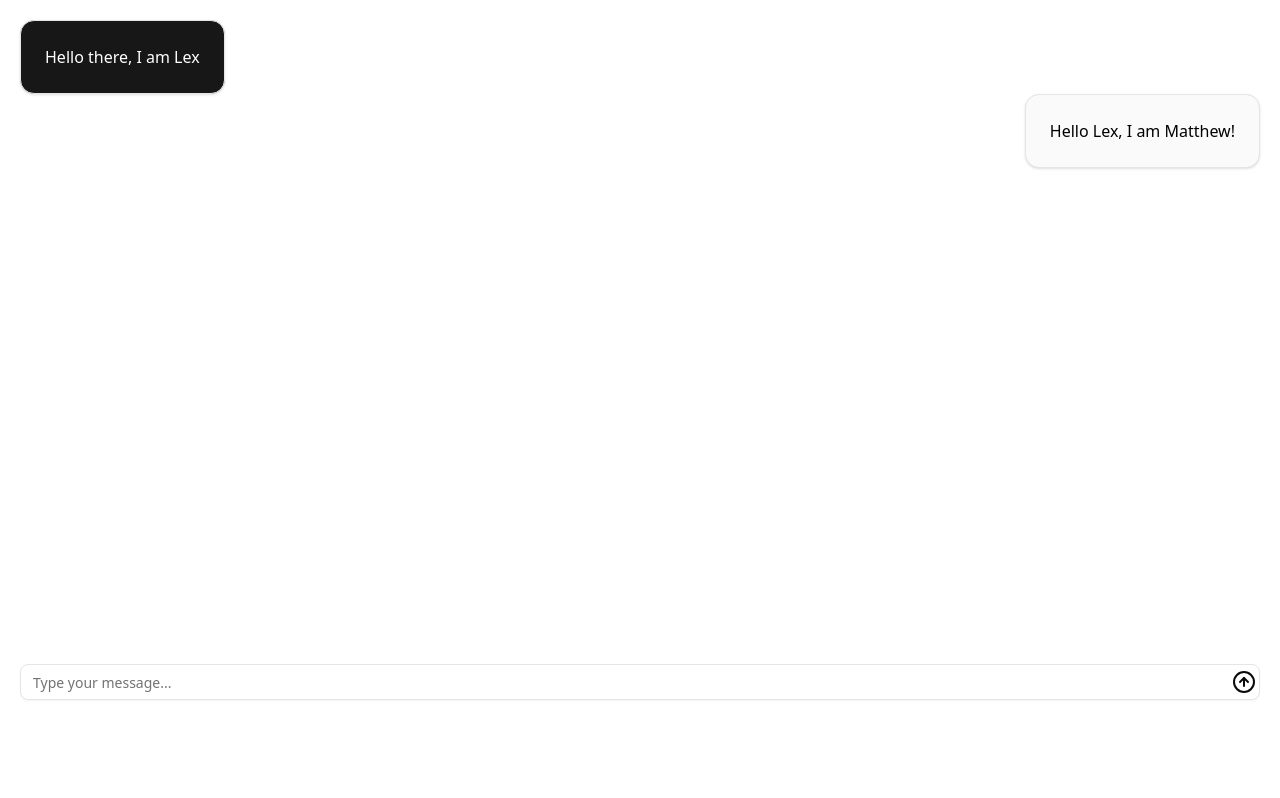
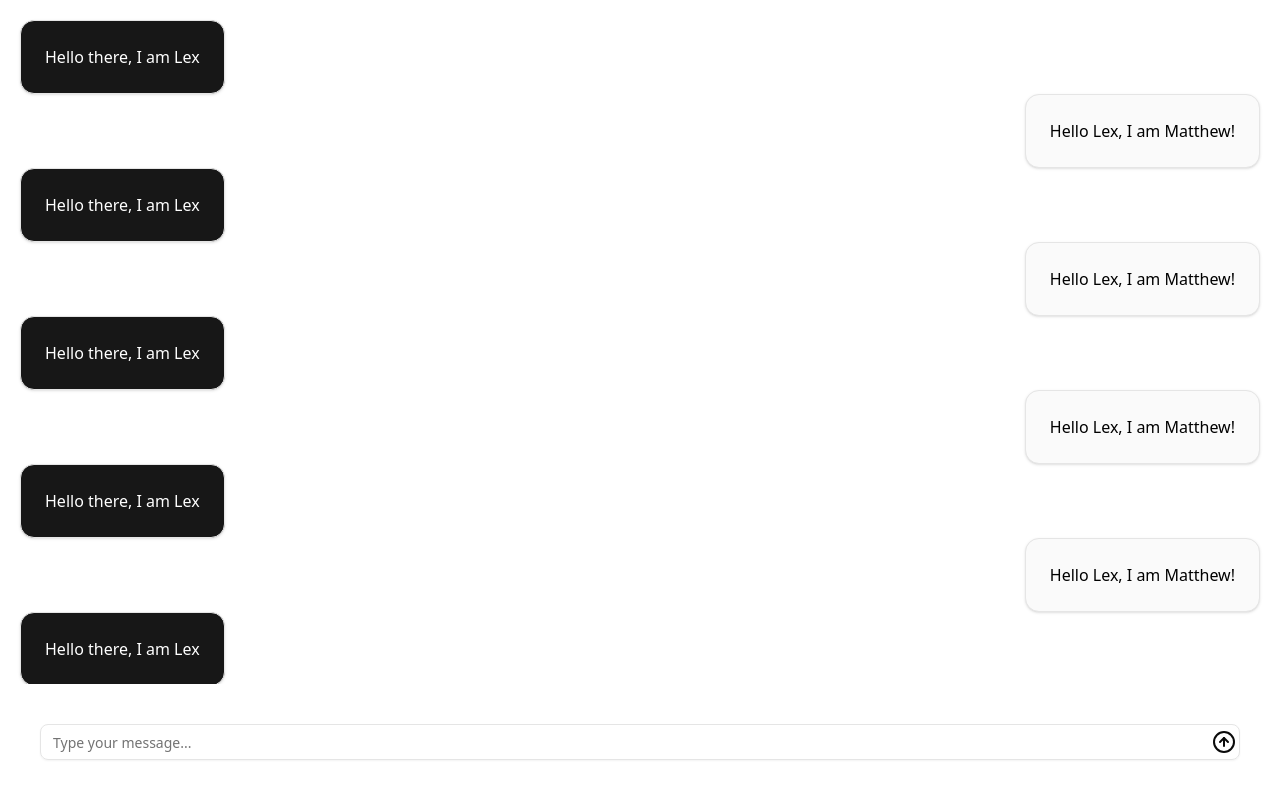
Before and after one commit to gmatt20/lexicon, a Next.js app in the folder client/: page / in a window 1280 px wide. Shown: the top 798 px of the page. Built offline with nearby package versions, Linux system fonts and the light colour scheme.

Commit message:
separated into components

```diff
--- a/client/app/page.tsx
+++ b/client/app/page.tsx
@@ -1,32 +1,15 @@
 import { Input } from "@/components/ui/input";
-import {
-  Card,
-  CardContent,
-} from "@/components/ui/card";
-
+import ChatBubble from "@/components/ChatBubble";
 
 export default function Home() {
   return (
     <div className="h-screen w-screen">
-      <div className="p-5">
-        <div className="flex flex-col justify-between">
-          <div className="flex justify-start">
-            <Card className="bg-primary text-white w-fit">
-              <CardContent>
-                <p>Hello there, I am Lex</p>
-              </CardContent>
-            </Card>
-          </div>
-          <div className="flex justify-end">
-            <Card className="bg-primary-foreground text-black w-fit">
-              <CardContent>
-                <p>Hello Lex, I am Matthew!</p>
-              </CardContent>
-            </Card>
-          </div>
-        </div>
+      <div className="p-5 pb-32">
+        {[...Array(20)].map((_, i) => (
+          <ChatBubble key={i} />
+        ))}
       </div>
-      <div className="fixed bottom-20 w-full">
+      <div className="fixed bottom-0 w-full bg-white p-5">
         <Input type="email" placeholder="Type your message..." />
       </div>
     </div>
--- a/client/components/ChatBubble.tsx
+++ b/client/components/ChatBubble.tsx
@@ -0,0 +1,22 @@
+import { Card, CardContent } from "@/components/ui/card";
+
+export default function ChatBubble() {
+  return (
+    <div className="flex flex-col justify-between">
+      <div className="flex justify-start">
+        <Card className="bg-primary text-white w-fit">
+          <CardContent>
+            <p>Hello there, I am Lex</p>
+          </CardContent>
+        </Card>
+      </div>
+      <div className="flex justify-end">
+        <Card className="bg-primary-foreground text-black w-fit">
+          <CardContent>
+            <p>Hello Lex, I am Matthew!</p>
+          </CardContent>
+        </Card>
+      </div>
+    </div>
+  );
+}
```
Also changed, not shown: client/components/InputChat.tsx (added).
